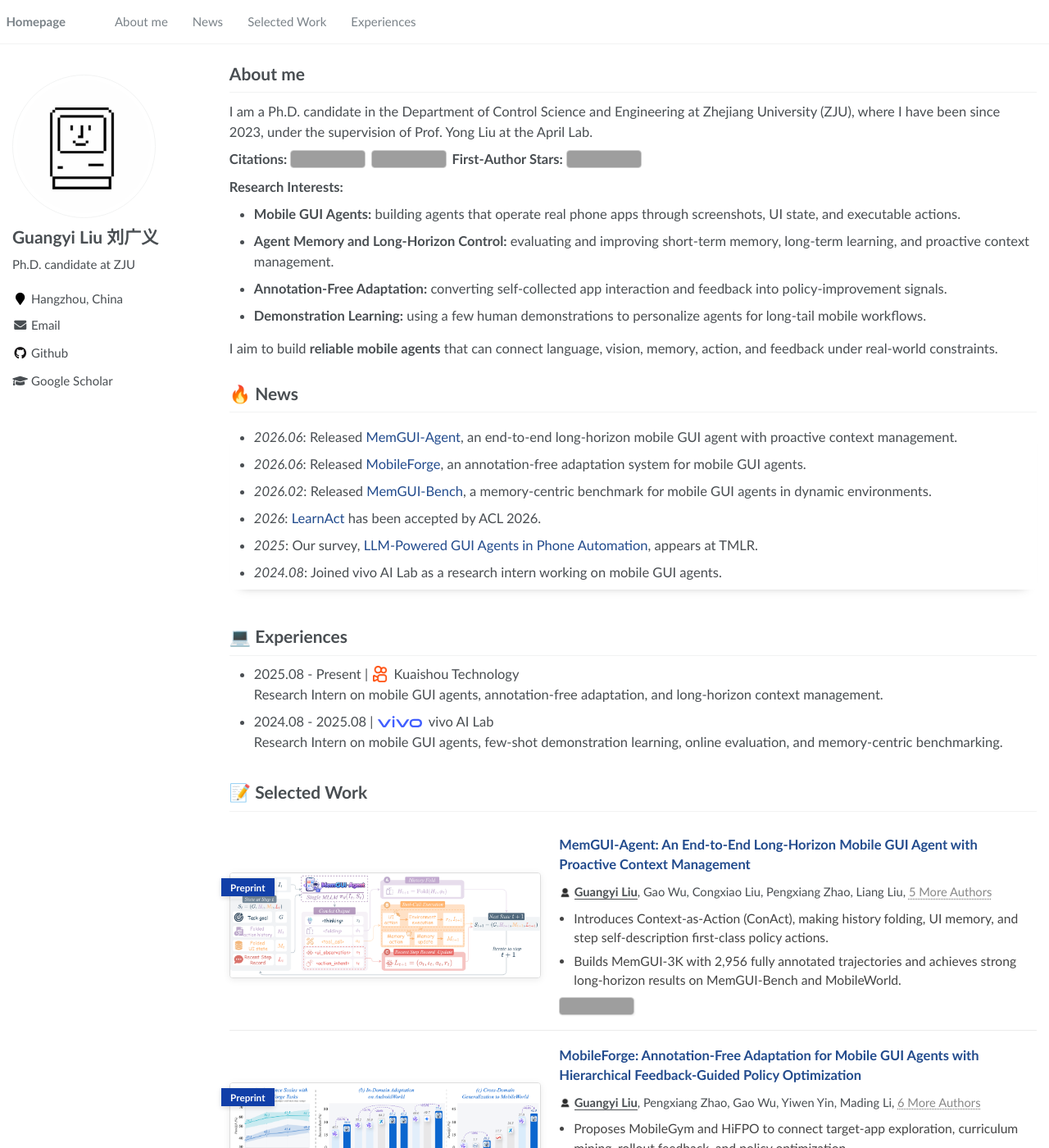
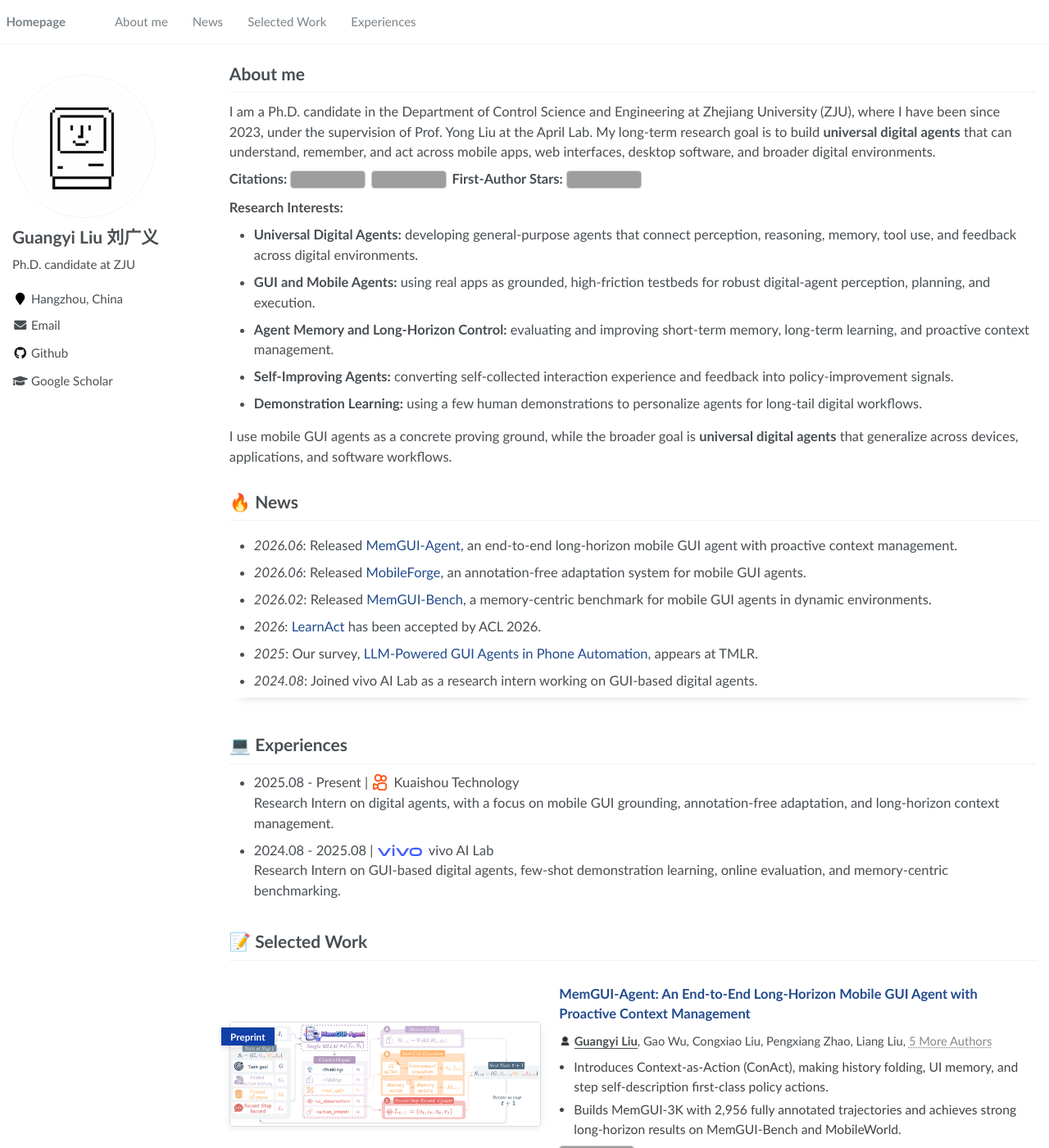
Before and after one commit to lgy0404/lgy0404.github.io, a Jekyll site: the page built from _pages/about.md, in a window 1280 px wide and 1400 px high. Shown: the whole window at 82% size. Built offline with Jekyll 4.4.1, drawn with Linux system fonts in a browser that asks for light colours; comment, search, counter and statistics services are not loaded; grey boxes are pictures that could not be loaded.

Commit message:
style: broaden research goal to universal digital agents

```diff
--- a/_pages/about.md
+++ b/_pages/about.md
@@ -184,7 +184,7 @@ redirect_from:
 <span class='anchor' id='about-me'></span>
 # About me
 
-I am a Ph.D. candidate in the Department of Control Science and Engineering at Zhejiang University (ZJU), where I have been since 2023, under the supervision of Prof. Yong Liu at the April Lab.
+I am a Ph.D. candidate in the Department of Control Science and Engineering at Zhejiang University (ZJU), where I have been since 2023, under the supervision of Prof. Yong Liu at the April Lab. My long-term research goal is to build **universal digital agents** that can understand, remember, and act across mobile apps, web interfaces, desktop software, and broader digital environments.
 
 <div class="profile-stats" markdown="1">
 
@@ -193,12 +193,13 @@ I am a Ph.D. candidate in the Department of Control Science and Engineering at Z
 </div>
 
 **Research Interests:**
-- **Mobile GUI Agents:** building agents that operate real phone apps through screenshots, UI state, and executable actions.
+- **Universal Digital Agents:** developing general-purpose agents that connect perception, reasoning, memory, tool use, and feedback across digital environments.
+- **GUI and Mobile Agents:** using real apps as grounded, high-friction testbeds for robust digital-agent perception, planning, and execution.
 - **Agent Memory and Long-Horizon Control:** evaluating and improving short-term memory, long-term learning, and proactive context management.
-- **Annotation-Free Adaptation:** converting self-collected app interaction and feedback into policy-improvement signals.
-- **Demonstration Learning:** using a few human demonstrations to personalize agents for long-tail mobile workflows.
+- **Self-Improving Agents:** converting self-collected interaction experience and feedback into policy-improvement signals.
+- **Demonstration Learning:** using a few human demonstrations to personalize agents for long-tail digital workflows.
 
-I aim to build **reliable mobile agents** that can connect language, vision, memory, action, and feedback under real-world constraints.
+I use mobile GUI agents as a concrete proving ground, while the broader goal is **universal digital agents** that generalize across devices, applications, and software workflows.
 
 <span class='anchor' id='news'></span>
 # 🔥 News
@@ -210,7 +211,7 @@ I aim to build **reliable mobile agents** that can connect language, vision, mem
 - *2026.02*: Released [MemGUI-Bench](https://lgy0404.github.io/MemGUI-Bench/), a memory-centric benchmark for mobile GUI agents in dynamic environments.
 - *2026*: [LearnAct](https://lgy0404.github.io/LearnAct/) has been accepted by ACL 2026.
 - *2025*: Our survey, [LLM-Powered GUI Agents in Phone Automation](https://arxiv.org/abs/2504.19838), appears at TMLR.
-- *2024.08*: Joined vivo AI Lab as a research intern working on mobile GUI agents.
+- *2024.08*: Joined vivo AI Lab as a research intern working on GUI-based digital agents.
 
 </div>
 
@@ -218,9 +219,9 @@ I aim to build **reliable mobile agents** that can connect language, vision, mem
 # 💻 Experiences
 
 - 2025.08 - Present | <img src="./images/logos/kuaishou-icon.png" class="exp-logo exp-logo--kuaishou" alt="Kuaishou logo"> Kuaishou Technology
-  Research Intern on mobile GUI agents, annotation-free adaptation, and long-horizon context management.
+  Research Intern on digital agents, with a focus on mobile GUI grounding, annotation-free adaptation, and long-horizon context management.
 - 2024.08 - 2025.08 | <img src="./images/logos/vivo-logo.svg" class="exp-logo exp-logo--vivo" alt="vivo logo"> vivo AI Lab
-  Research Intern on mobile GUI agents, few-shot demonstration learning, online evaluation, and memory-centric benchmarking.
+  Research Intern on GUI-based digital agents, few-shot demonstration learning, online evaluation, and memory-centric benchmarking.
 
 <span class='anchor' id='selected-work'></span>
 # 📝 Selected Work
```
